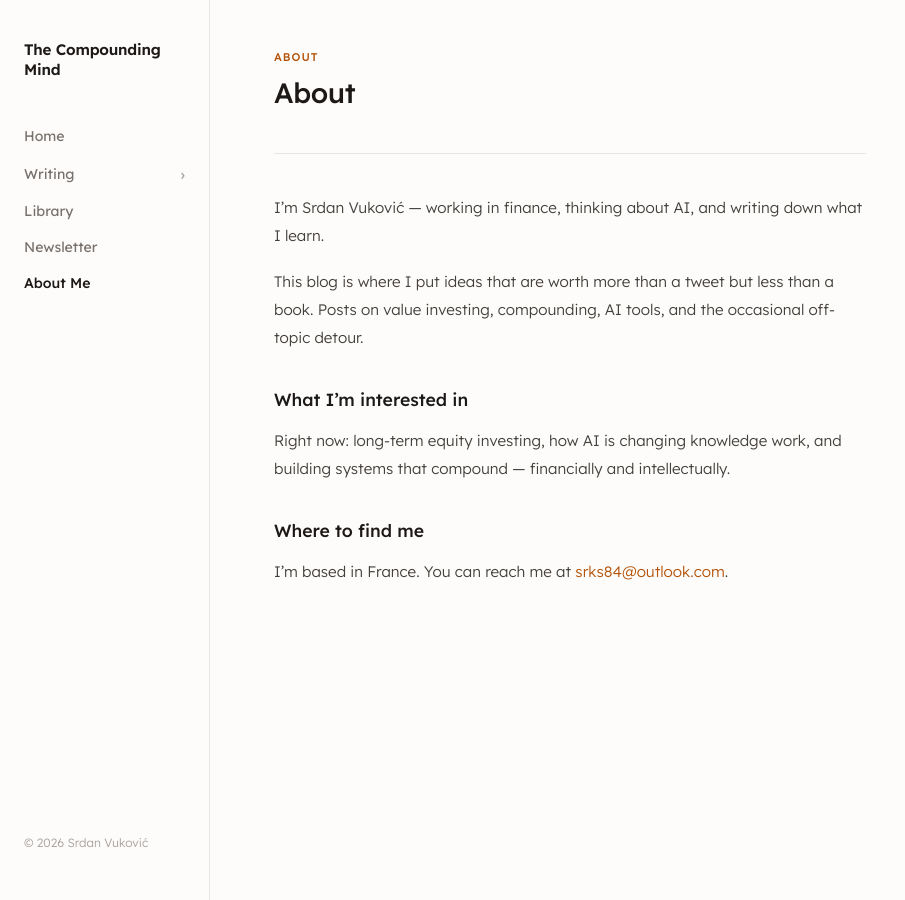
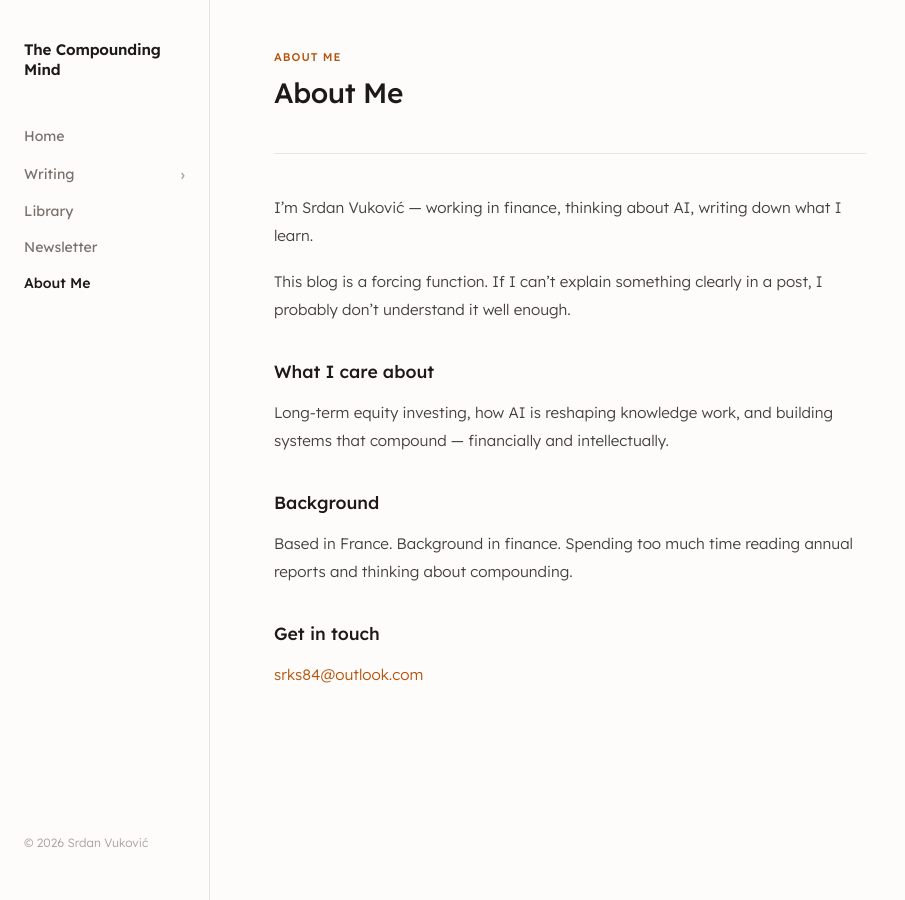
Before and after one commit to sergeonai/sergeonai.github.io, a Jekyll site: the page built from about.md, in a window 1280 px wide. Shown: the whole page, without its empty margins (0-905 px from the left). Built offline with Jekyll 4.4.1, drawn with Linux system fonts in a browser that asks for light colours.

Commit message:
Redesign: about.md

```diff
--- a/about.md
+++ b/about.md
@@ -1,18 +1,22 @@
 ---
 layout: page
-title: "About"
-label: "About"
+title: About Me
+label: About Me
 permalink: /about/
 ---
 
-I'm Srdan Vuković — working in finance, thinking about AI, and writing down what I learn.
+I'm Srdan Vuković — working in finance, thinking about AI, writing down what I learn.
 
-This blog is where I put ideas that are worth more than a tweet but less than a book. Posts on value investing, compounding, AI tools, and the occasional off-topic detour.
+This blog is a forcing function. If I can't explain something clearly in a post, I probably don't understand it well enough.
 
-## What I'm interested in
+## What I care about
 
-Right now: long-term equity investing, how AI is changing knowledge work, and building systems that compound — financially and intellectually.
+Long-term equity investing, how AI is reshaping knowledge work, and building systems that compound — financially and intellectually.
 
-## Where to find me
+## Background
 
-I'm based in France. You can reach me at [srks84@outlook.com](mailto:srks84@outlook.com).
+Based in France. Background in finance. Spending too much time reading annual reports and thinking about compounding.
+
+## Get in touch
+
+[srks84@outlook.com](mailto:srks84@outlook.com)
```
